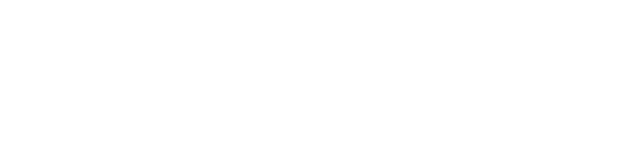
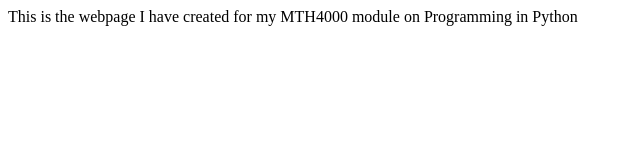
Before and after one commit to RobertWard11/RobertWard11.github.io, a plain HTML site: page index.html in a window 1280 px wide. Shown: the whole page, without its empty margins (0-640 px from the left). Drawn offline with Linux system fonts and the light colour scheme.

Commit message:
Update index.html

```diff
--- a/index.html
+++ b/index.html
@@ -6,6 +6,7 @@
 </head>
 
  <body>
+  This is the webpage I have created for my MTH4000 module on Programming in Python
 </body>
 
 </html>
```
